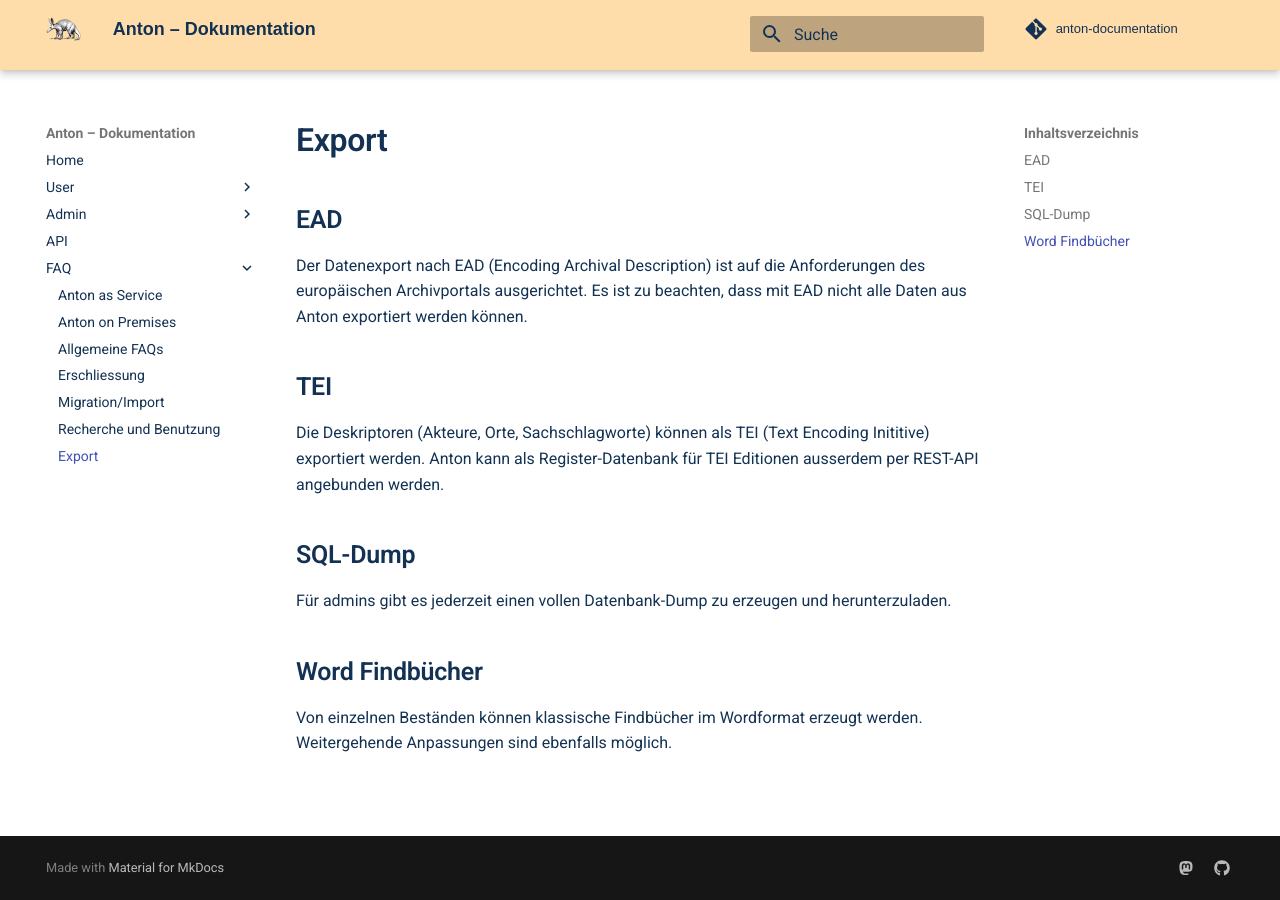
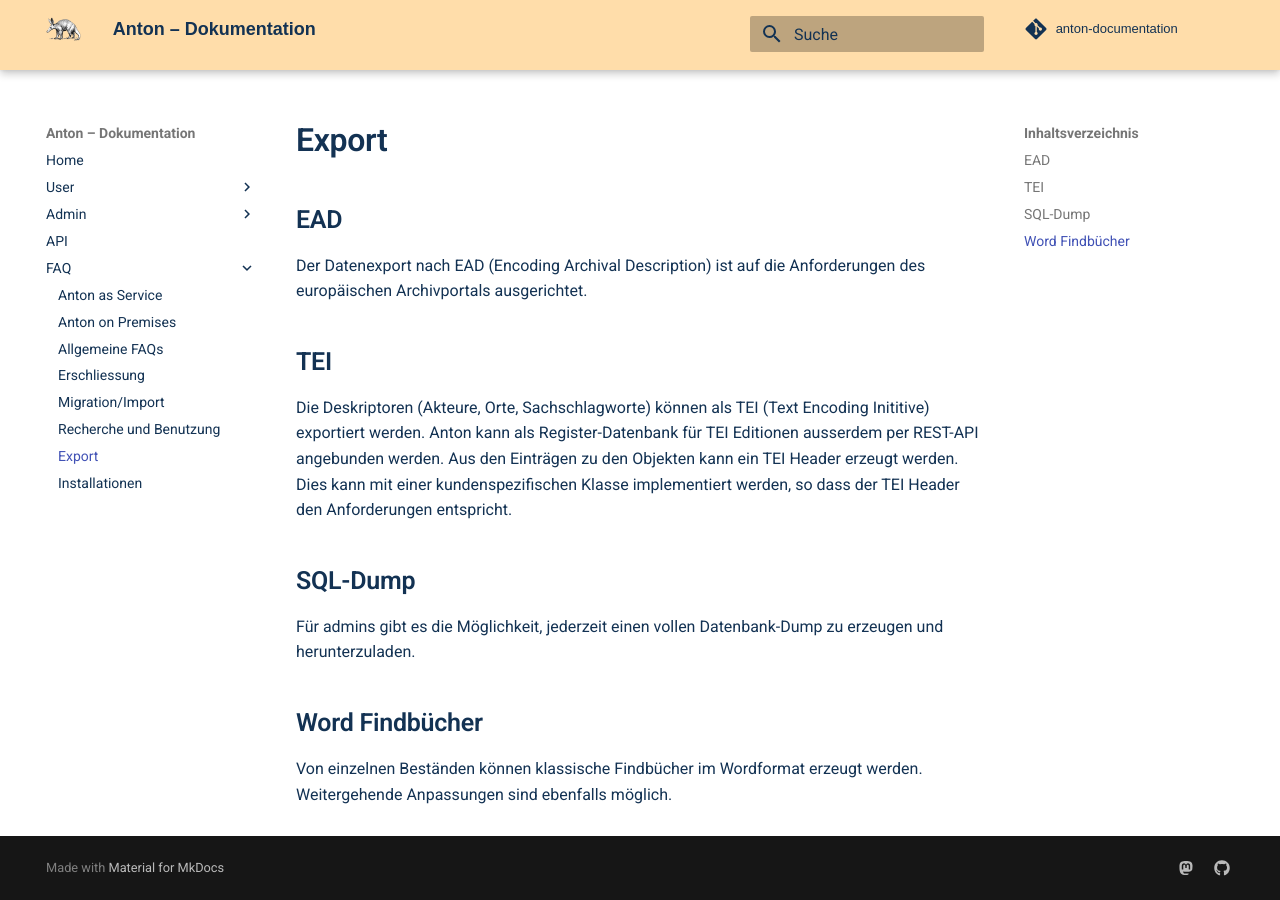
Before and after one commit to kraenzle-ritter/anton-documentation, an MkDocs documentation site: the page built from docs/faq/export.md, in a window 1280 px wide. Built offline with MkDocs 1.6.1 and Material for MkDocs 9.7.7, drawn with Linux system fonts in a browser that asks for light colours; some web fonts are replaced; comment, search, counter and statistics services are not loaded.

Commit message:
Installations added

```diff
--- a/docs/faq/export.md
+++ b/docs/faq/export.md
@@ -2,15 +2,15 @@
 
 ## EAD
 
-Der Datenexport nach EAD (Encoding Archival Description) ist auf die Anforderungen des europäischen Archivportals ausgerichtet. Es ist zu beachten, dass mit EAD nicht alle Daten aus Anton exportiert werden können.
+Der Datenexport nach EAD (Encoding Archival Description) ist auf die Anforderungen des europäischen Archivportals ausgerichtet.
 
 ## TEI
 
-Die Deskriptoren (Akteure, Orte, Sachschlagworte) können als TEI (Text Encoding Inititive) exportiert werden. Anton kann als Register-Datenbank für TEI Editionen ausserdem per REST-API angebunden werden.
+Die Deskriptoren (Akteure, Orte, Sachschlagworte) können als TEI (Text Encoding Inititive) exportiert werden. Anton kann als Register-Datenbank für TEI Editionen ausserdem per REST-API angebunden werden. Aus den Einträgen zu den Objekten kann ein TEI Header erzeugt werden. Dies kann mit einer kundenspezifischen Klasse implementiert werden, so dass der TEI Header den Anforderungen entspricht.
 
 ## SQL-Dump
 
-Für admins gibt es jederzeit einen vollen Datenbank-Dump zu erzeugen und herunterzuladen.
+Für admins gibt es die Möglichkeit, jederzeit einen vollen Datenbank-Dump zu erzeugen und herunterzuladen.
 
 ## Word Findbücher
 
--- a/mkdocs.yml
+++ b/mkdocs.yml
@@ -74,6 +74,7 @@
     - Migration/Import: faq/import.md
     - Recherche und Benutzung: faq/recherche.md
     - Export: faq/export.md
+    - Installationen: faq/installationen.md
 extra:
   social:
     - icon: fontawesome/brands/mastodon
```
Also changed, not shown: docs/customers/asla.md (added, +13 -0 lines), docs/faq/erschliessung.md (+1 -1 lines), docs/faq/index.md (+1 -1 lines), docs/faq/installationen.md (added, +15 -0 lines), docs/index.md (+2 -2 lines).
